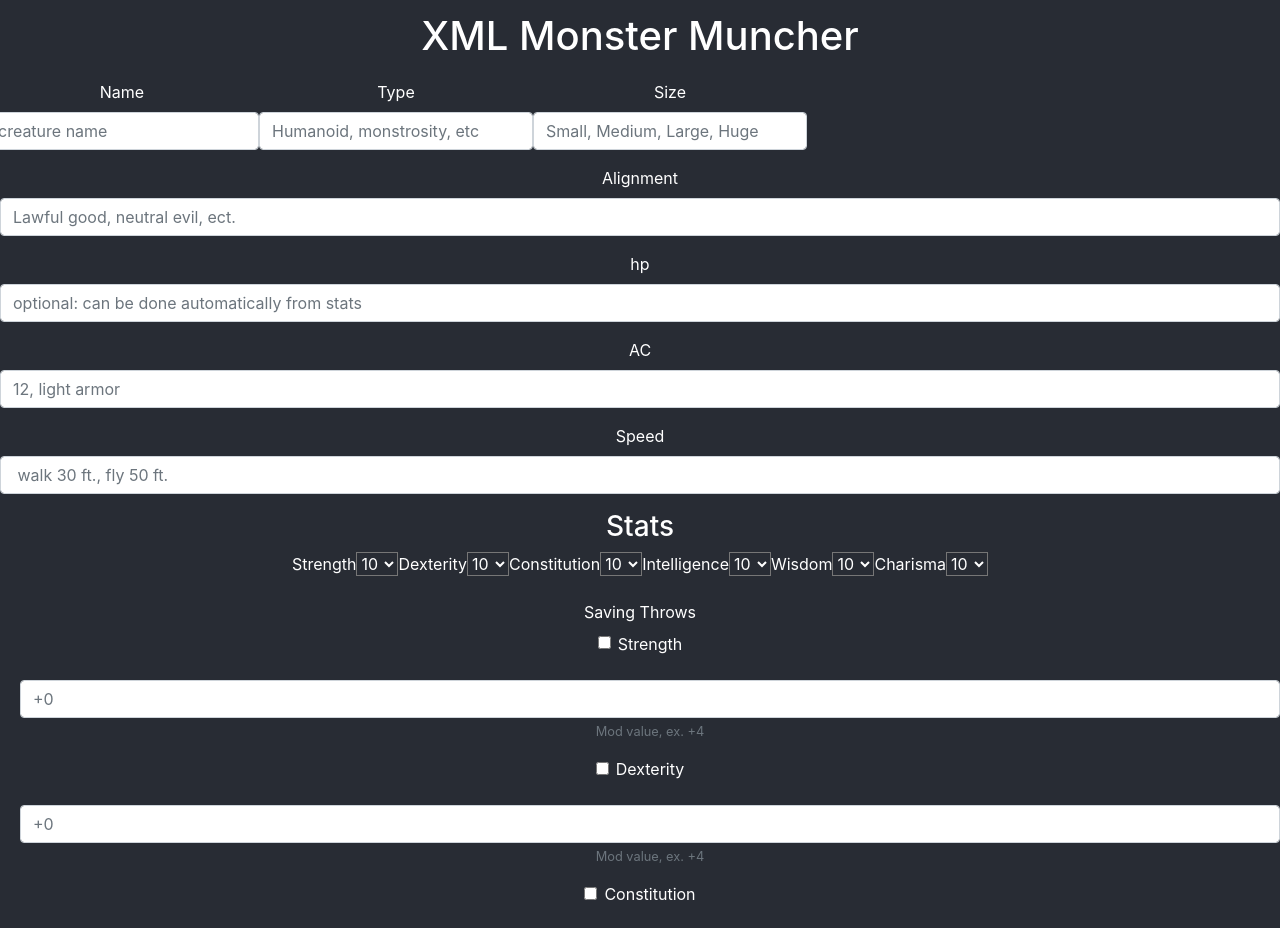
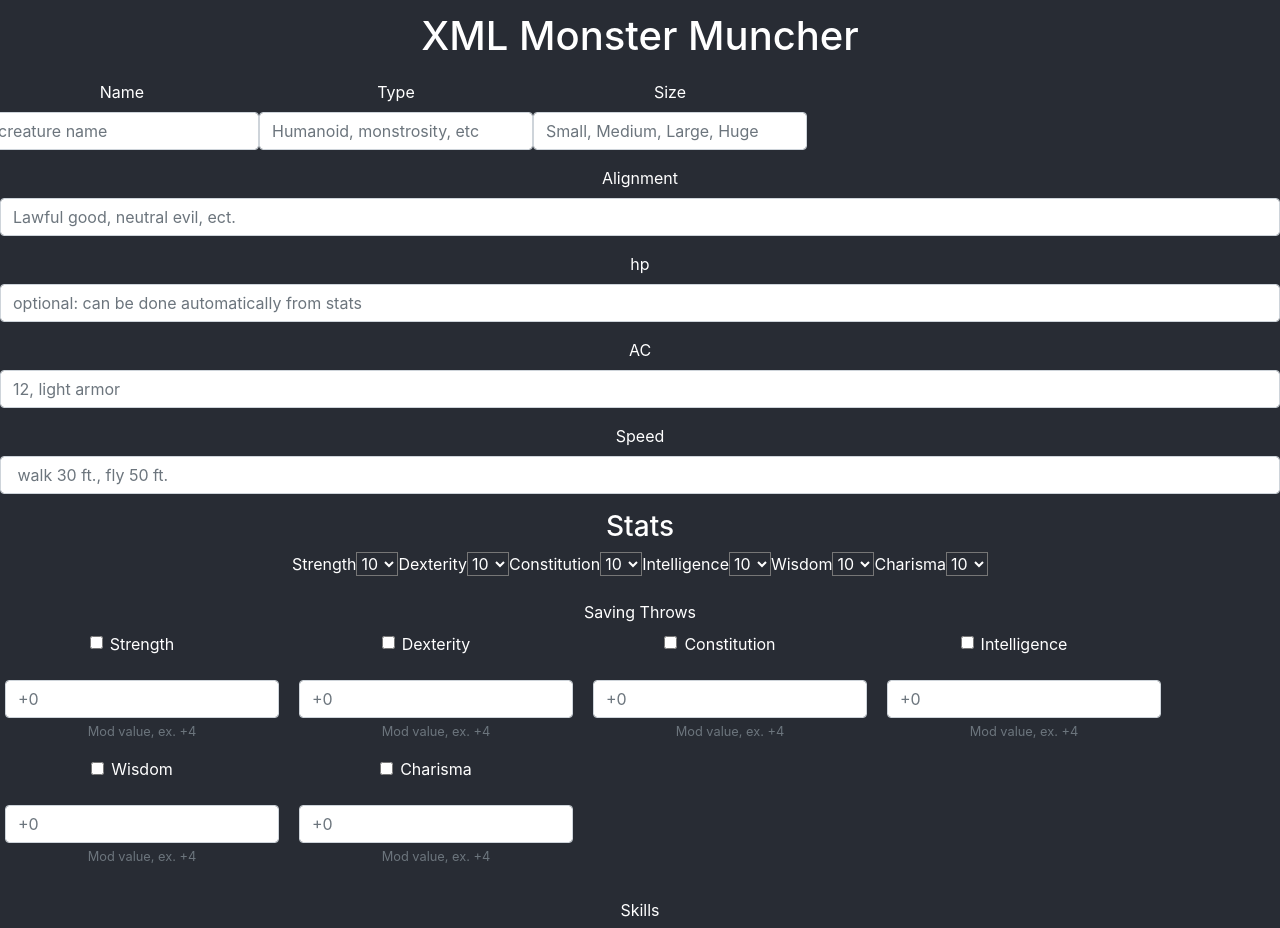
Before and after one commit to sbrevolution5/xml-monster-muncher, a React (Create React App) app: page / in a window 1280 px wide. Shown: the top 928 px of the page. Built offline with nearby package versions, Linux system fonts and the light colour scheme.

Commit message:
fixed Saves rows.

```diff
--- a/src/components/Saves.js
+++ b/src/components/Saves.js
@@ -7,12 +7,12 @@ class Saves extends Component{
     render(){
         const saveThrows=["Strength", "Dexterity", "Constitution", "Intelligence", "Wisdom", "Charisma"]
         return(
-            <div>
+            <div className="form-group row">
                 {saveThrows.map((value,index)=>{
                     return(
                         <div className="form-check">
                           <label className="form-check-label" for={value + "Box"}>
-                            <input type="checkbox" className="form-check-input" name="" id={value + "Box"} value="checkedValue" />
+                            <input type="checkbox" className="form-check-input col-xs-2" name="" id={value + "Box"} value="checkedValue" />
                             {value}
                           </label>
                           <div className="form-group">
--- a/src/containers/form.js
+++ b/src/containers/form.js
@@ -199,7 +199,7 @@ class Form extends Component{
     }
     render(){
         return(
-            <form className="form-group">
+            <form >
                 <div className="form-group row">
                     <div className="col-xs-4">
                         <label for="nameInput">Name</label>
```
